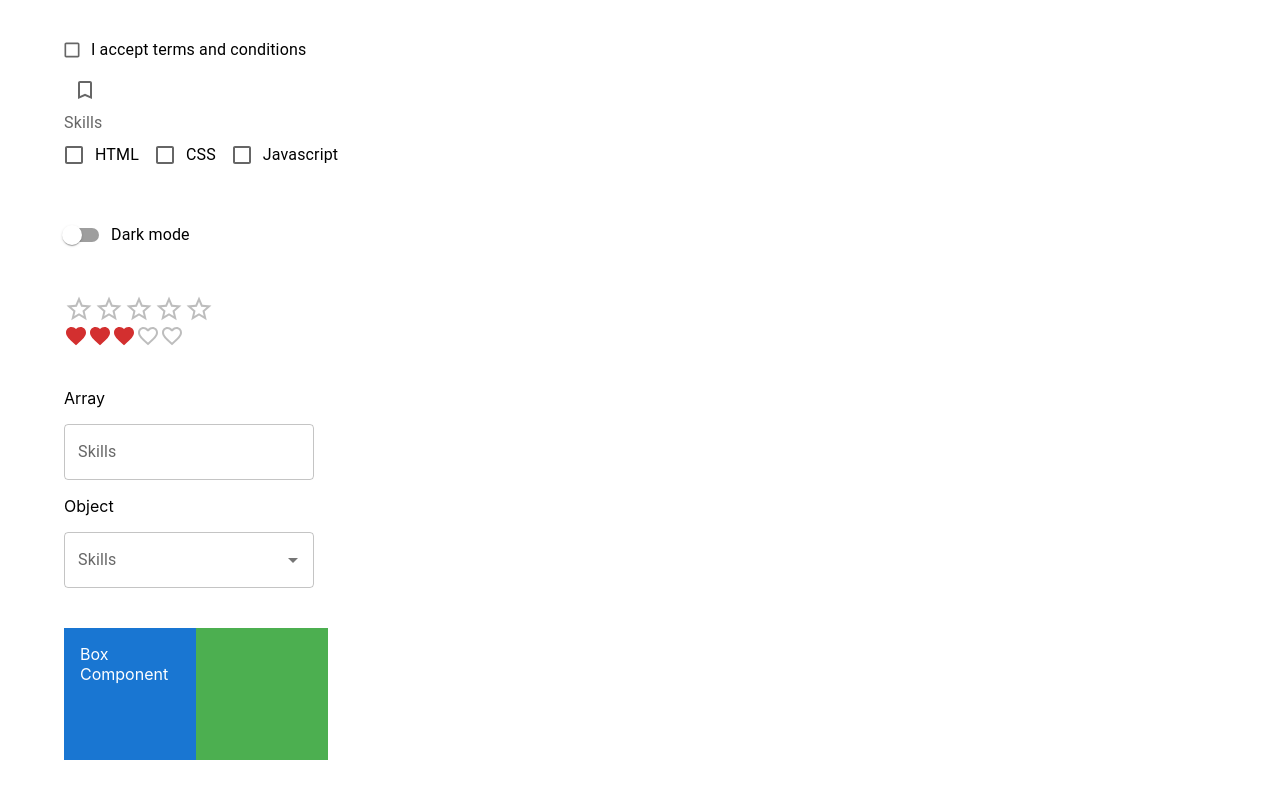
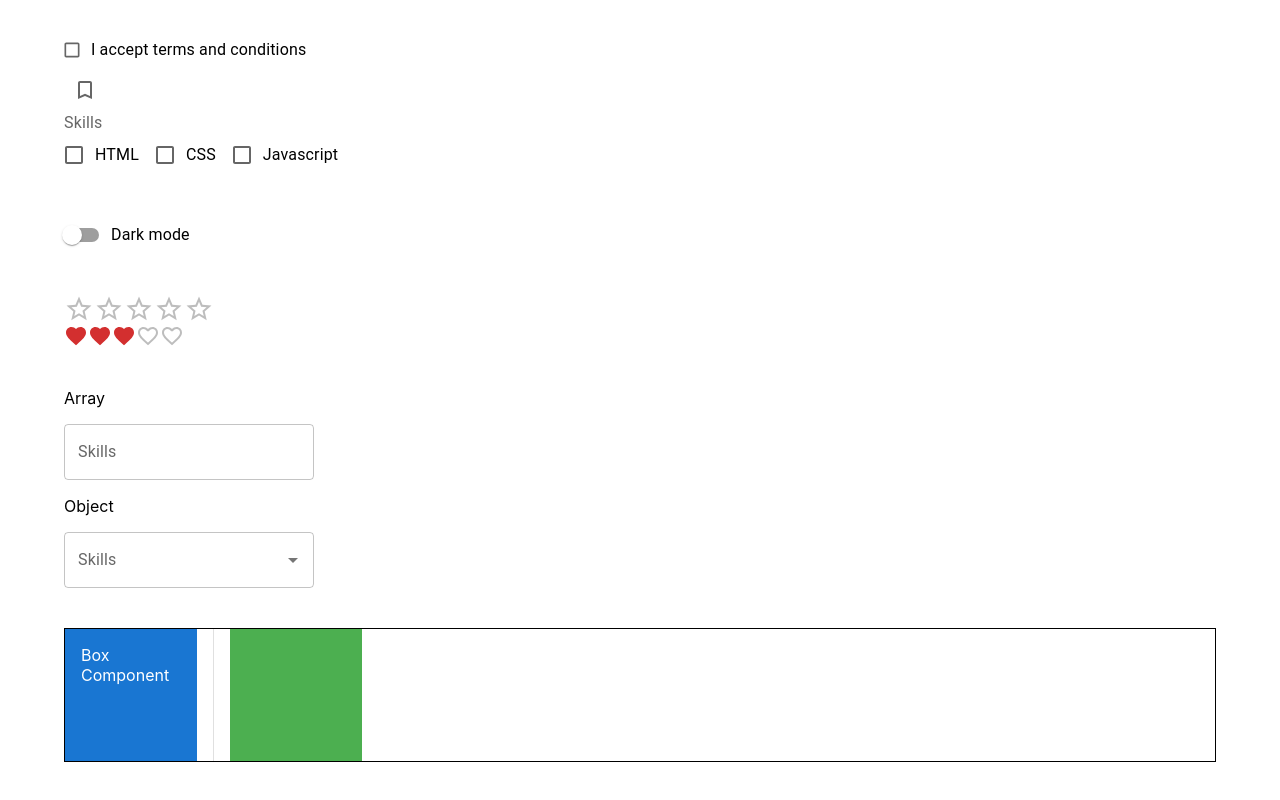
Before and after one commit to ralphsulit/material-ui-tutorial, a React (Create React App) app: page / in a window 1280 px wide. Shown: the part 1634-2434 px from the top of the page. Built offline with nearby package versions, Linux system fonts and the light colour scheme.

Commit message:
feat: added Stack component in MuiLayout (Stack Component)

```diff
--- a/src/components/MuiLayout.tsx
+++ b/src/components/MuiLayout.tsx
@@ -1,8 +1,14 @@
-import { Box } from '@mui/material';
+import { Box, Stack, Divider } from '@mui/material';
 
 export const MuiLayout = () => {
   return(
-    <Box my={5} display='flex'>
+    <Stack
+      my={5}
+      sx={{border: '1px solid'}}
+      direction='row'
+      spacing={2}
+      divider={<Divider orientation='vertical' flexItem />}
+    >
       <Box
         sx={{
           backgroundColor: 'primary.main',
@@ -27,6 +33,6 @@
         p={2}
       >
       </Box>
-    </Box>
+    </Stack>
   )
 }
```
